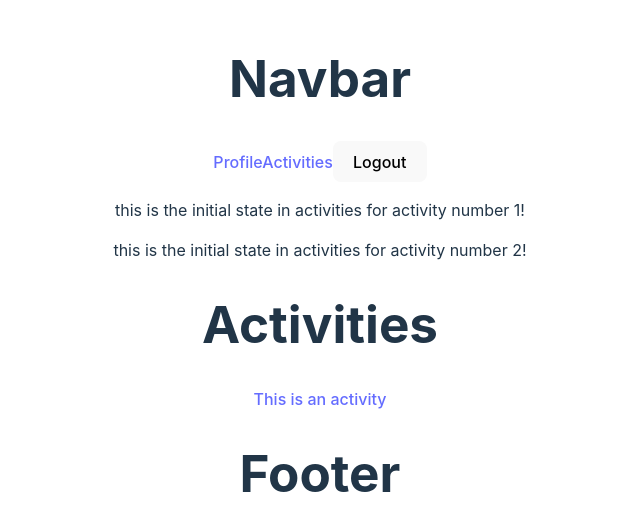
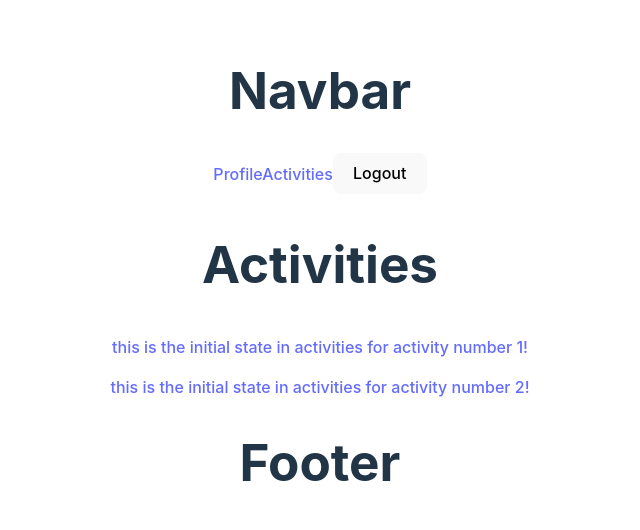
Before and after one commit to seanhagstrom/knoxRuns, a React (Vite) app in the folder client/: page /activities in a window 1280 px wide. Shown: the part 124-654 px from the top of the page, without its empty margins (320-960 px from the left). Built offline with nearby package versions, Linux system fonts and the light colour scheme; no server answers.

Commit message:
feat(components/Activity): renders single activity from RTK test state

```diff
--- a/client/src/components/Activities.jsx
+++ b/client/src/components/Activities.jsx
@@ -1,27 +1,26 @@
 import React from 'react';
 import { Outlet, Link } from 'react-router-dom';
 import { useSelector } from 'react-redux';
+import Activity from './Activity';
 
 function Activities() {
   const activities = useSelector((state) => state.activities);
   console.log(activities);
   return (
-    <div>
+    <>
       {activities.length ? (
-        activities.map((activity, index) => (
-          <div key={activity.id}>
-            <p>{activity.testDescription}</p>
-          </div>
-        ))
+        <section>
+          <h1>Activities</h1>
+          {activities.map((activity, index) => (
+            <Link key={activity.id} to={`/activities/${activity.id}`}>
+              <Activity singleActivity={activity} />
+            </Link>
+          ))}
+        </section>
       ) : (
         <div>Loading...</div>
       )}
-      <h1>Activities</h1>
-      <Link to='1'>
-        <p>This is an activity</p>
-      </Link>
-      <Outlet />
-    </div>
+    </>
   );
 }
 
--- a/client/src/components/Activity.jsx
+++ b/client/src/components/Activity.jsx
@@ -1,10 +1,31 @@
-import React from 'react';
+import React, { useState, useEffect } from 'react';
+import { useSelector } from 'react-redux';
+import { useParams } from 'react-router-dom';
 
-function Activity() {
+function Activity({ singleActivity = {} }) {
+  const { activityId } = useParams();
+  const [activity, setActivity] = useState(singleActivity);
+
+  const activityToSet = useSelector((state) =>
+    state.activities.find((activity) => activity.id === +activityId)
+  );
+
+  useEffect(() => {
+    if (activityId) {
+      setActivity(activityToSet);
+    }
+  }, [activity]);
+
   return (
-    <div>
-      <h1>Activity Nested in Activities</h1>
-    </div>
+    <>
+      {activity.id ? (
+        <article key={activity.id}>
+          <p>{activity.testDescription}</p>
+        </article>
+      ) : (
+        <div>Can't find that activity</div>
+      )}
+    </>
   );
 }
 
```
Also changed, not shown: client/src/main.jsx (+4 -6 lines).
